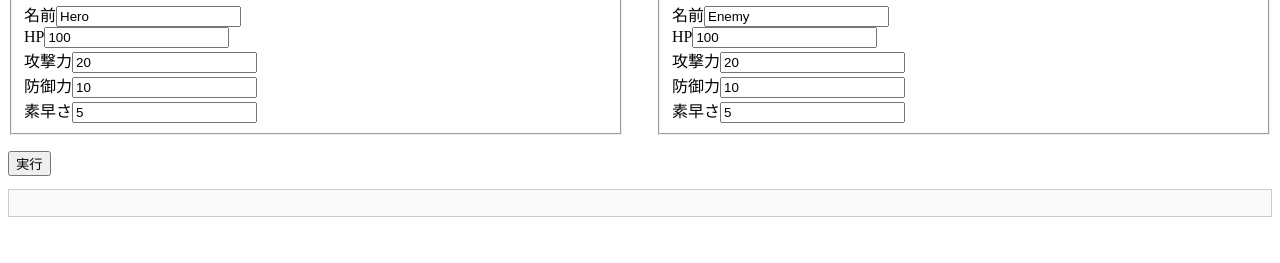
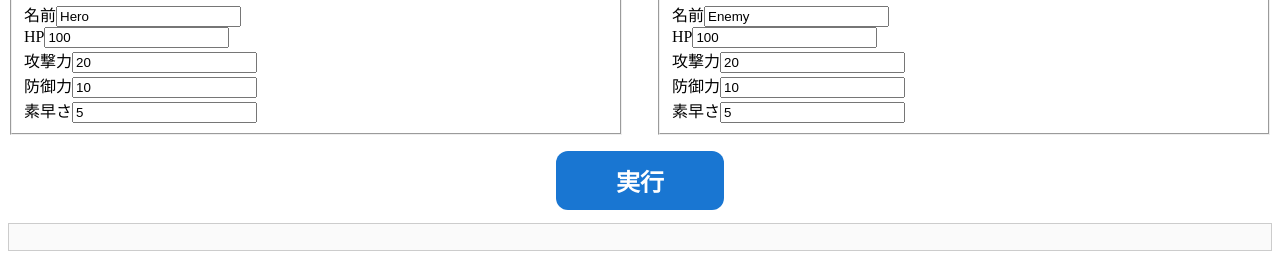
Before and after one commit to tadosuke/battle-simulator-js, a website with bundled scripts: page src/index.html in a window 1280 px wide. Shown: the part 107-370 px from the top of the page. Built offline with nearby package versions, Linux system fonts and the light colour scheme.

Commit message:
ボタンのスタイルを追加し、ボタンを中央揃えにするためのラッパーを追加

```diff
--- a/src/index.html
+++ b/src/index.html
@@ -28,13 +28,34 @@
                 font-family: monospace;
                 white-space: pre-wrap;
             }
+            .button-wrapper {
+                display: flex;
+                justify-content: center;
+                margin-top: 1em;
+            }
+            #start-btn {
+                font-size: 1.5rem;
+                padding: 0.5em 2.5em;
+                border-radius: 0.5em;
+                border: none;
+                background: #1976d2;
+                color: #fff;
+                font-weight: bold;
+                cursor: pointer;
+                transition: background 0.2s;
+            }
+            #start-btn:hover {
+                background: #1565c0;
+            }
         </style>
     </head>
     <body>
         <h1>Battle Simulator</h1>
         <form id="character-form">
             <div id="character-editors"></div>
-            <button type="button" id="start-btn">実行</button>
+            <div class="button-wrapper">
+                <button type="button" id="start-btn">実行</button>
+            </div>
         </form>
         <div id="output" class="log-box"></div>
     </body>
```
